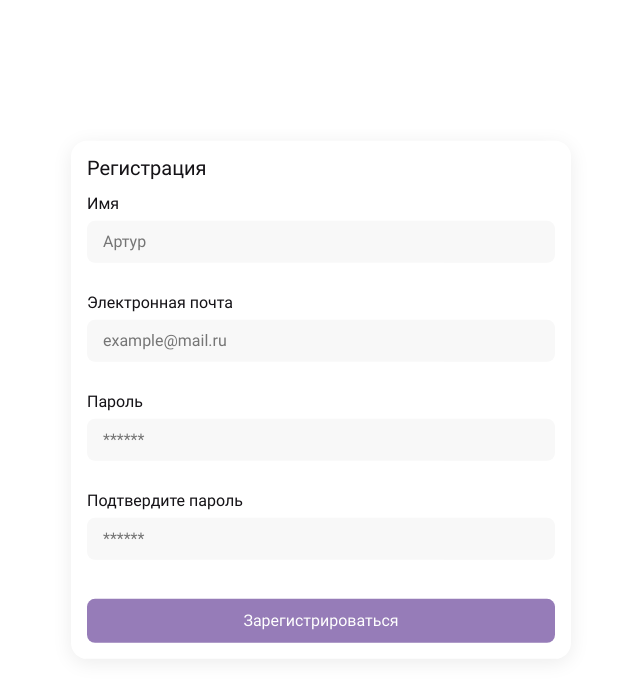
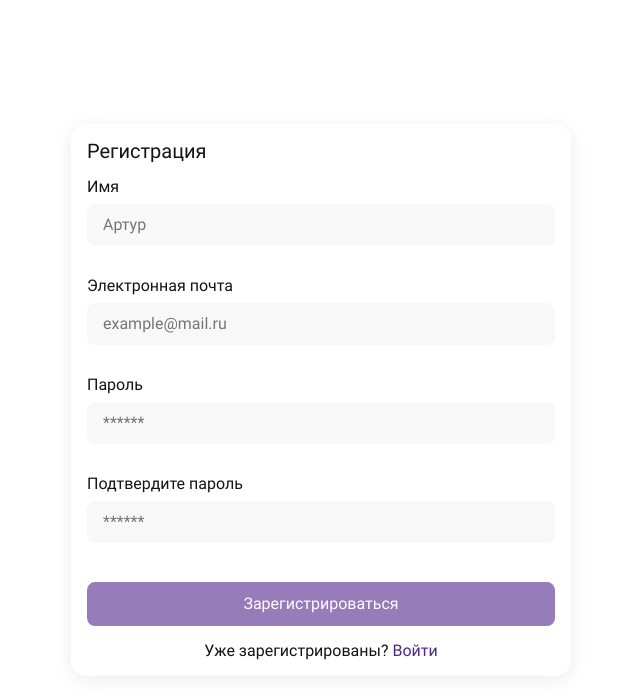
Before and after one commit to elrouss/antipoff-group-test-assignment, a React (Create React App) app: page /sign-up in a window 1280 px wide. Shown: the top 698 px of the page, without its empty margins (319-959 px from the left). Built offline with nearby package versions, Linux system fonts and the light colour scheme.

Commit message:
feat: add navigation between sign up and sign in pages

```diff
--- a/src/components/entry/entry.jsx
+++ b/src/components/entry/entry.jsx
@@ -1,8 +1,10 @@
+import { Link } from 'react-router-dom';
 import PropTypes from 'prop-types';
 import styles from './entry.module.scss';
 
 function Entry({
   children,
+  nav,
   heading,
   buttonText,
   isValid,
@@ -10,6 +12,7 @@ function Entry({
   onSubmit,
 }) {
   return (
+    <main>
       <div className={styles.wrapper}>
         <h2 className={styles.heading}>{heading}</h2>
         <form noValidate onSubmit={onSubmit}>
@@ -22,7 +25,9 @@ function Entry({
             {buttonText}
           </button>
         </form>
+        <div className={styles.nav}>{nav}</div>
       </div>
+    </main>
   );
 }
 
--- a/src/components/entry/entry.module.scss
+++ b/src/components/entry/entry.module.scss
@@ -46,3 +46,13 @@
     cursor: default;
   }
 }
+
+.nav {
+  margin-top: 16px;
+
+  text-align: center;
+
+  > a {
+    color: $color-accent-first-tint;
+  }
+}
--- a/src/components/entry/sign-in/sign-in.jsx
+++ b/src/components/entry/sign-in/sign-in.jsx
@@ -1,10 +1,19 @@
+import { Link } from 'react-router-dom';
 import useFormWithValidation from '../../../hooks/useFormWithValidation';
 import Entry from '../entry';
 import Input from '../../ui/input/input';
+import { ROUTES } from '../../../utils/constants';
 import { loginUser } from '../../../utils/api';
 
 function SignIn() {
   const { values, errors, isValid, handleChange } = useFormWithValidation();
+
+  const nav = (
+    <>
+      <span>Вы новый пользователь?</span>{' '}
+      <Link to={ROUTES.sign.up}>Зарегистрироваться</Link>
+    </>
+  );
 
   const handleSubmit = async (evt) => {
     evt.preventDefault();
@@ -20,6 +29,7 @@ function SignIn() {
 
   return (
     <Entry
+      nav={nav}
       heading="Вход"
       buttonText="Войти"
       isValid={isValid}
--- a/src/components/entry/sign-up/sign-up.jsx
+++ b/src/components/entry/sign-up/sign-up.jsx
@@ -1,10 +1,18 @@
+import { Link } from 'react-router-dom';
 import useFormWithValidation from '../../../hooks/useFormWithValidation';
 import Entry from '../entry';
 import Input from '../../ui/input/input';
+import { ROUTES } from '../../../utils/constants';
 import { registerUser } from '../../../utils/api';
 
 function SignUp() {
   const { values, errors, isValid, handleChange } = useFormWithValidation();
+
+  const nav = (
+    <>
+      <span>Уже зарегистрированы?</span> <Link to={ROUTES.sign.in}>Войти</Link>
+    </>
+  );
 
   const handleSubmit = async (evt) => {
     evt.preventDefault();
@@ -20,6 +28,7 @@ function SignUp() {
 
   return (
     <Entry
+      nav={nav}
       heading="Регистрация"
       buttonText="Зарегистрироваться"
       isValid={isValid}
```
Lines whose indentation alone changed are shown as unchanged.
